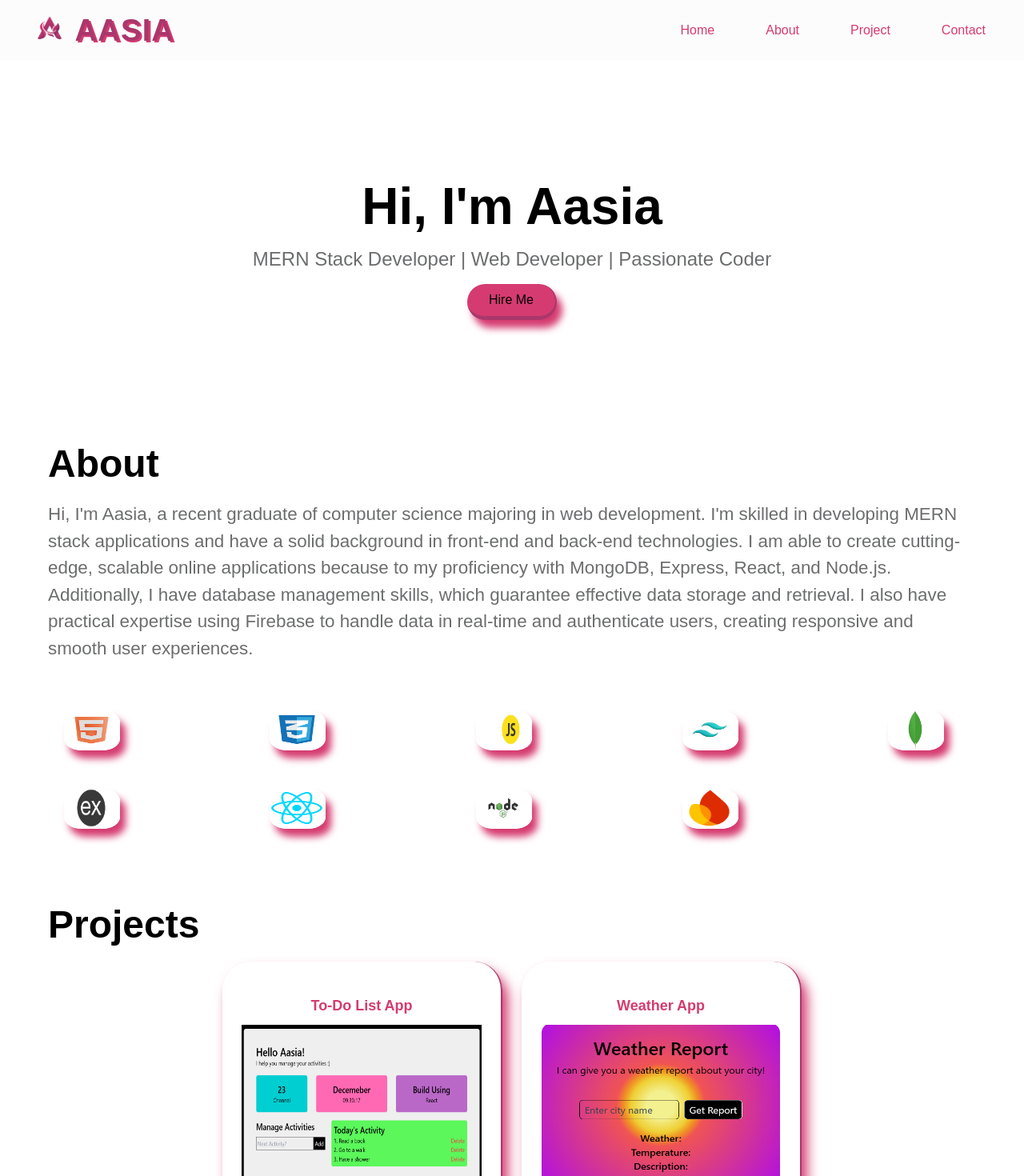
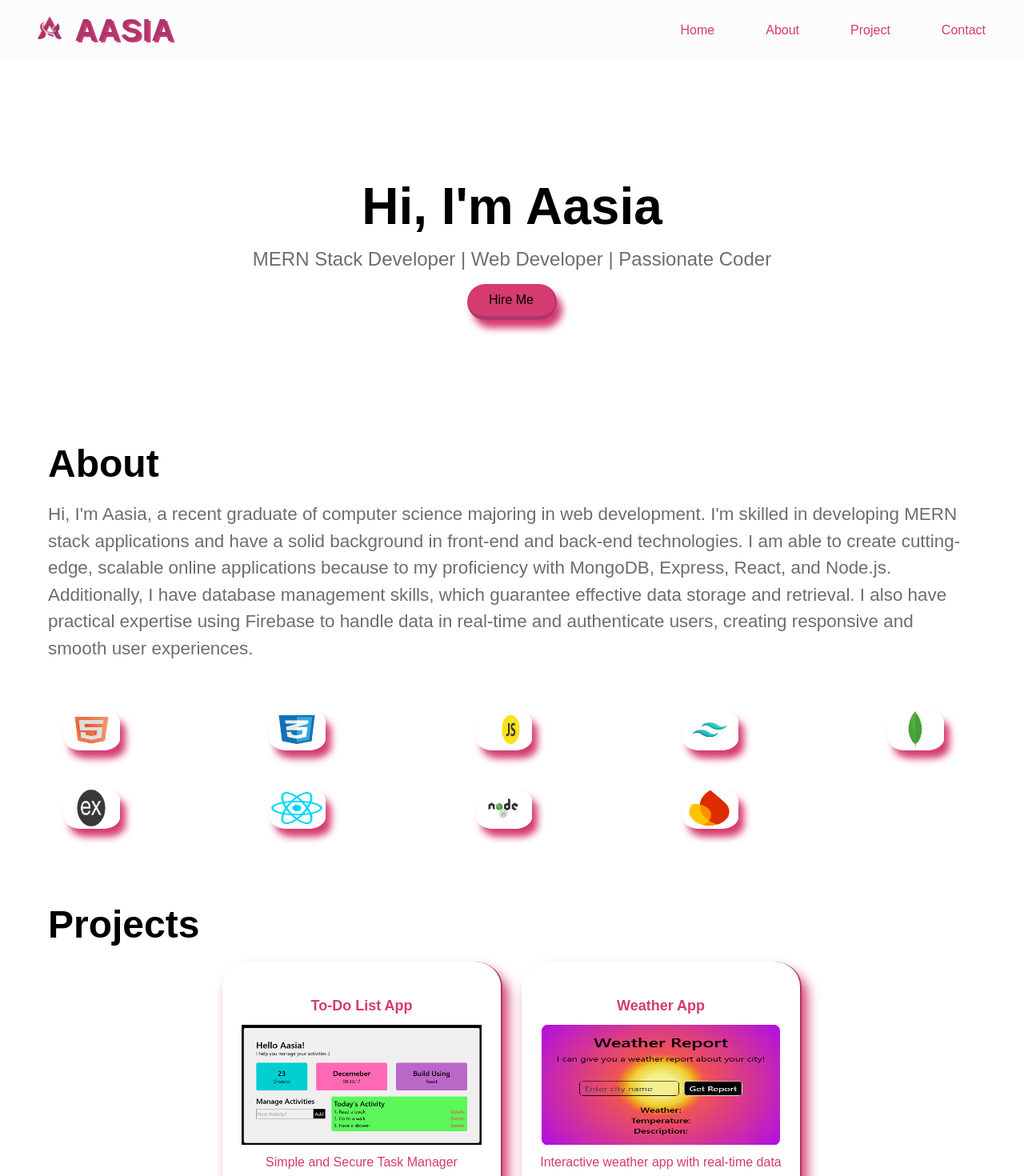
Before and after one commit to Aasiacoder/my-mernportfolio-app-frontend, a React (Create React App) app: page / in a window 1280 px wide. Shown: the top 1470 px of the page at 80% size. Built offline with nearby package versions, Linux system fonts and the light colour scheme; the HTML template or start-up script is replaced by a standard one.

Commit message:
sixth commit

```diff
--- a/src/components/project/Project.css
+++ b/src/components/project/Project.css
@@ -70,21 +70,21 @@
 
 .project-image {
     width: 300px;
-    height: 200px;
+    height: 150px;
     /* height: 100%; */
     position: relative;
 }
 
 img {
     width: 300px;
-    height: 200px;
+    height: 150px;
     display: block;
     margin: auto;
 }
 
 .project-content {
     width: 300px;
-    height: 200px;
+    height: 150px;
     top: 0;
     left: 0;
     position: absolute;
```
